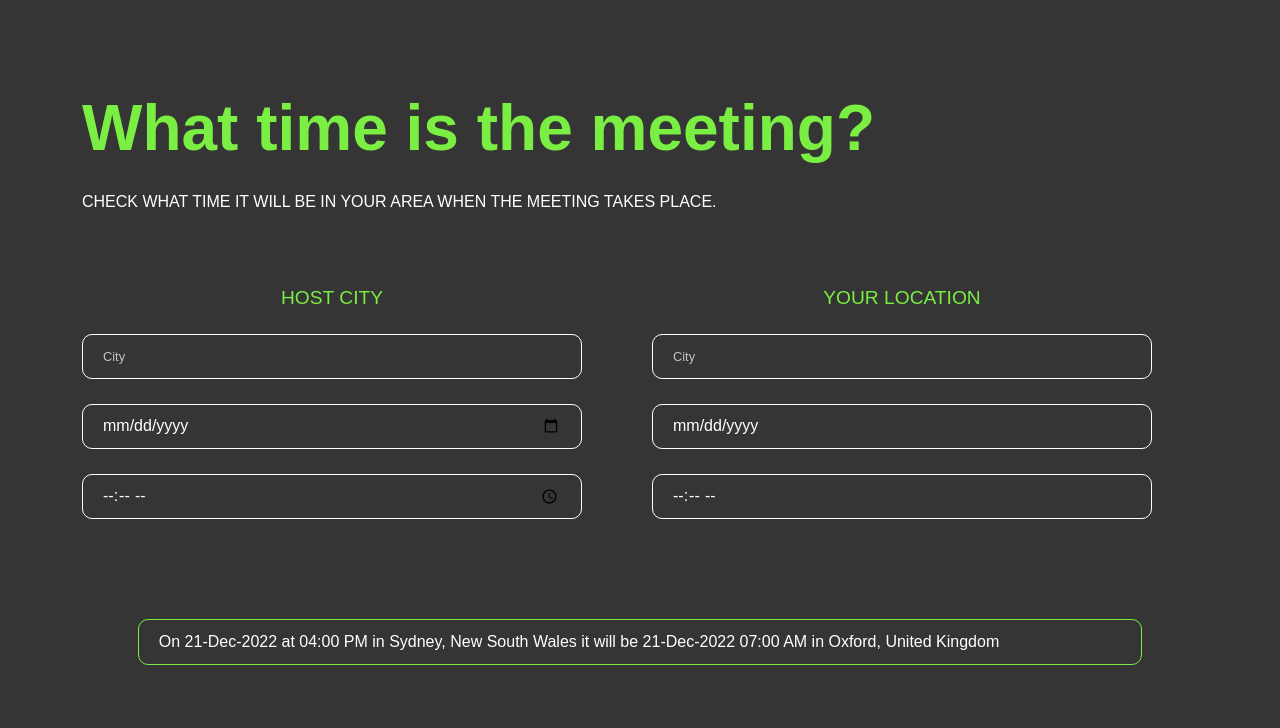
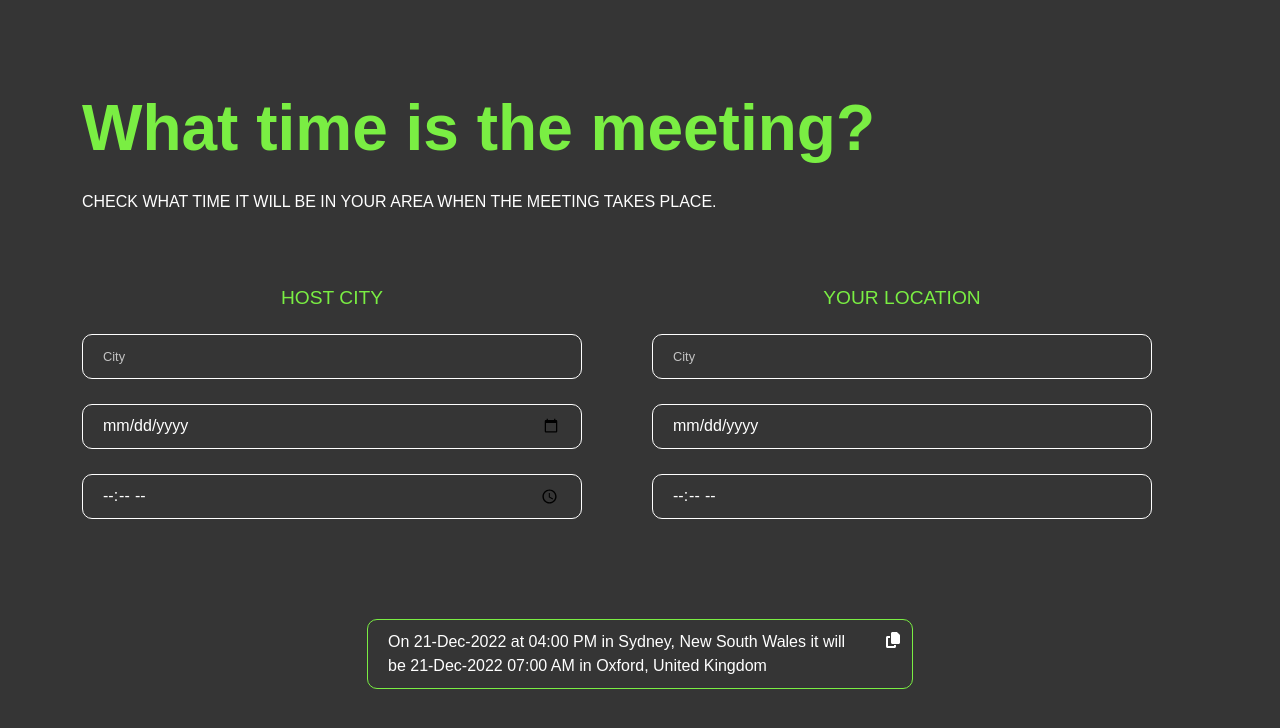
Before and after one commit to TatianaMoseeva/timechecker, a React (Create React App) app: page / in a window 1280 px wide. Shown: the top 728 px of the page. Built offline with nearby package versions, Linux system fonts and the light colour scheme.

Commit message:
add copy icon

```diff
--- a/package.json
+++ b/package.json
@@ -3,6 +3,9 @@
   "version": "0.1.0",
   "private": true,
   "dependencies": {
+    "@fortawesome/fontawesome-svg-core": "^6.2.1",
+    "@fortawesome/free-solid-svg-icons": "^6.2.1",
+    "@fortawesome/react-fontawesome": "^0.2.0",
     "@testing-library/jest-dom": "^5.16.5",
     "@testing-library/react": "^13.4.0",
     "@testing-library/user-event": "^13.5.0",
--- a/src/components/copyMsg/CopyMsg.js
+++ b/src/components/copyMsg/CopyMsg.js
@@ -1,5 +1,8 @@
 import Row from 'react-bootstrap/Row';
 import Col from 'react-bootstrap/Col';
+
+import { FontAwesomeIcon } from '@fortawesome/react-fontawesome'
+import { faCopy } from '@fortawesome/free-solid-svg-icons'
 
 import './CopyMsg.scss';
 
@@ -7,8 +10,11 @@ function CopyMsg() {
 
     return <aside className="msg">
                 <Row>
-                    <Col>
+                    <Col md={{ span: 6, offset: 3 }} style={{position: "relative"}}>
                         <div className="msg__text">On 21-Dec-2022 at 04:00 PM in Sydney, New South Wales it will be 21-Dec-2022 07:00 AM in Oxford, United Kingdom</div>
+                        <div className="msg__icon">
+                            <FontAwesomeIcon icon={faCopy} title="Copy" />
+                        </div>
                     </Col>
                 </Row>
             </aside>
--- a/src/components/copyMsg/CopyMsg.scss
+++ b/src/components/copyMsg/CopyMsg.scss
@@ -1,12 +1,15 @@
 .msg {
     padding-top: 100px;
     padding-bottom: 100px;
-    width: 90%;
-    margin: 0 auto;
 
     &__text {
         padding: 10px 60px 10px 20px;
         border: 1px solid #7AEE43;
         border-radius: 10px;
     }
+    &__icon {
+        position: absolute;
+        right: 25px;
+        top: 10px;
+    }
 }
```
Also changed, not shown: 1 other file (tests, documents, lock files or other folders).
